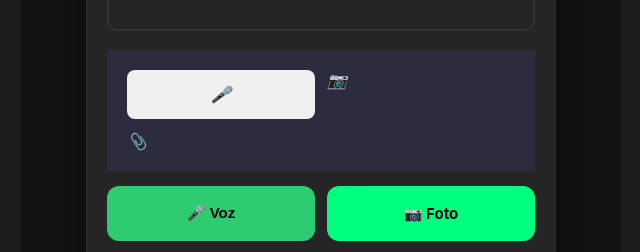
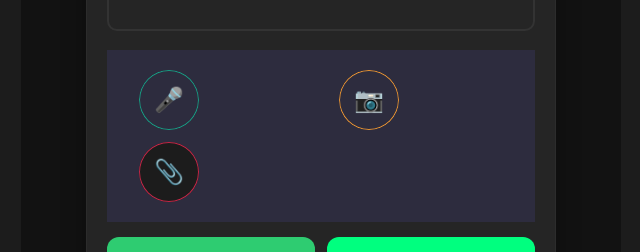
Before and after one commit to FariasG7/codespaces-react, a React (Vite) app: page / in a window 1280 px wide. Shown: the part 346-598 px from the top of the page, without its empty margins (319-959 px from the left). Built offline with nearby package versions, Linux system fonts and the light colour scheme; no server answers.

Commit message:
Add general configurations and icon effects styles

```diff
--- a/src/App.css
+++ b/src/App.css
@@ -157,3 +157,112 @@
     margin-top: 15px;
     font-weight: 500;
 }
+
+
+/* Configurações Gerais */
+:root {
+  --icon-size: 60px;
+  --border-radius-factor: 0.5; /* 50% */
+  --bg-dark: #2d2c3e;
+  --white: #ffffff;
+
+  /* Cores dos Efeitos */
+  --green: #16A085;
+  --red: #C82647;
+  --green-light: #8CC63F;
+  --orange: #EB9532;
+  --purple: #7E3661;
+}
+
+/* Base do Ícone */
+.icon {
+  cursor: pointer;
+  position: relative;
+  display: inline-flex;
+  align-items: center;
+  justify-content: center;
+  width: var(--icon-size);
+  height: var(--icon-size);
+  margin: 0 12px;
+  border-radius: calc(var(--icon-size) * var(--border-radius-factor));
+  overflow: hidden;
+  border: none;
+  background: none;
+  padding: 0;
+  vertical-align: middle;
+}
+
+.icon::before, .icon::after {
+  content: '';
+  position: absolute;
+  top: 0;
+  left: 0;
+  height: 100%;
+  width: 100%;
+  transition: all 0.25s ease;
+  border-radius: calc(var(--icon-size) * var(--border-radius-factor));
+  z-index: 0;
+}
+
+.icon i {
+  position: relative;
+  color: var(--white);
+  font-size: calc(var(--icon-size) / 2.5);
+  transition: all 0.25s ease;
+  z-index: 1;
+  font-style: normal;
+}
+
+/* --- EFEITO: FILL (Verde) --- */
+.icon-fill::before {
+  transition-duration: 0.5s;
+  box-shadow: inset 0 0 0 1px var(--green);
+}
+
+.icon-fill:hover::before {
+  box-shadow: inset 0 0 0 var(--icon-size) var(--green);
+}
+
+/* --- EFEITO: ENTER (Laranja) --- */
+.icon-enter::after {
+  box-shadow: inset 0 0 0 1px var(--orange);
+}
+
+.icon-enter::before {
+  border-radius: 0;
+  margin-left: -100%;
+  box-shadow: inset 0 0 0 var(--icon-size) var(--orange);
+}
+
+.icon-enter:hover::before {
+  margin-left: 0;
+}
+
+/* --- EFEITO: EXPAND (Vermelho) --- */
+.icon-expand::after {
+  box-shadow: inset 0 0 0 1px var(--red);
+}
+
+.icon-expand::before {
+  background: var(--red);
+  box-shadow: inset 0 0 0 var(--icon-size) var(--bg-dark);
+}
+
+.icon-expand:hover::before {
+  box-shadow: inset 0 0 0 1px var(--bg-dark);
+}
+
+/* --- EFEITO: COLLAPSE (Verde Lima) --- */
+.icon-collapse::after {
+  box-shadow: inset 0 0 0 1px var(--green-light);
+}
+
+.icon-collapse::before {
+  border-radius: 0;
+}
+
+.icon-collapse:hover::before {
+  box-shadow:
+    inset 0 calc(var(--icon-size) / 2) 0 0 var(--green-light),
+    inset 0 calc(var(--icon-size) / -2) 0 0 var(--green-light);
+}
```
